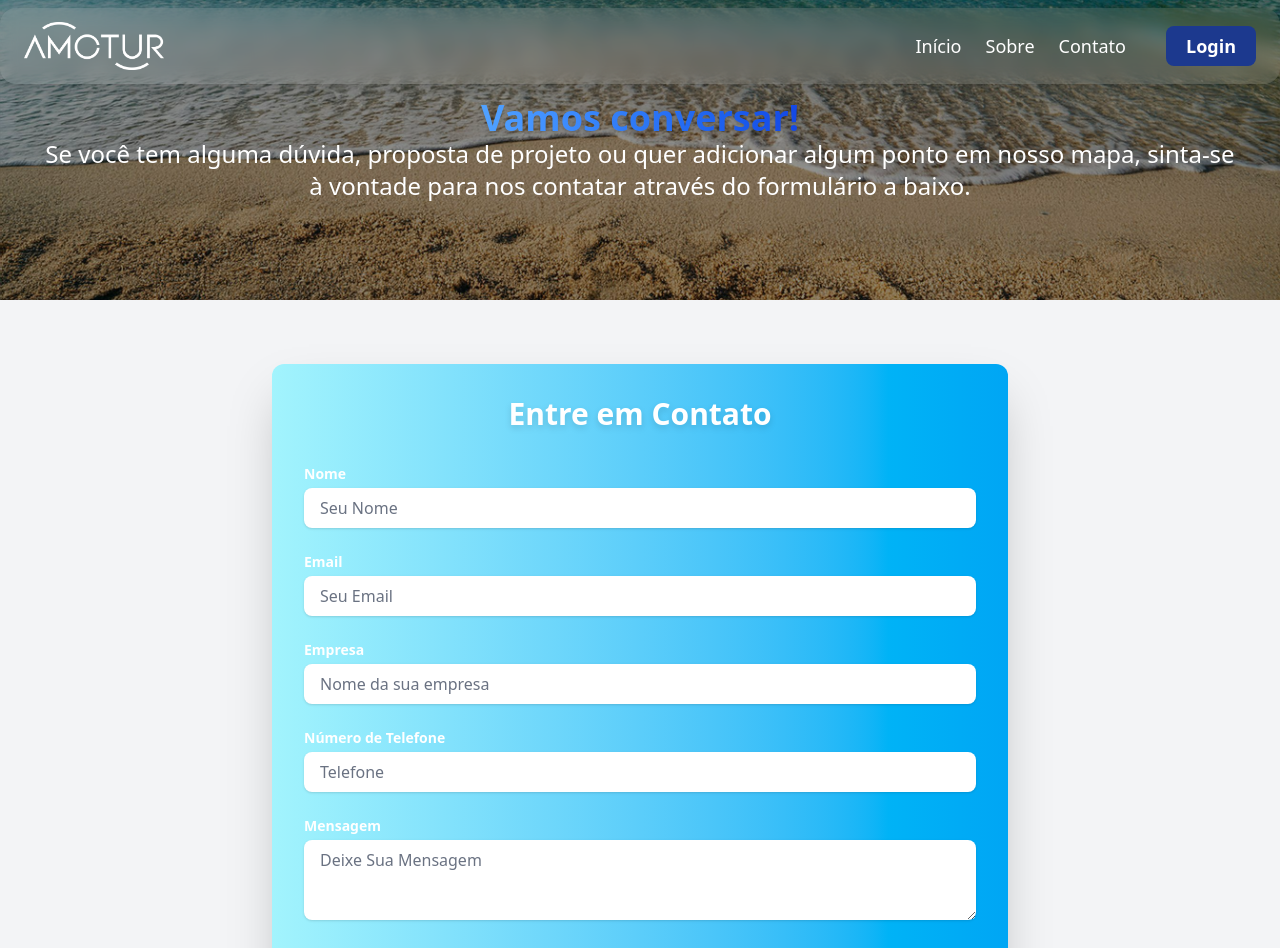
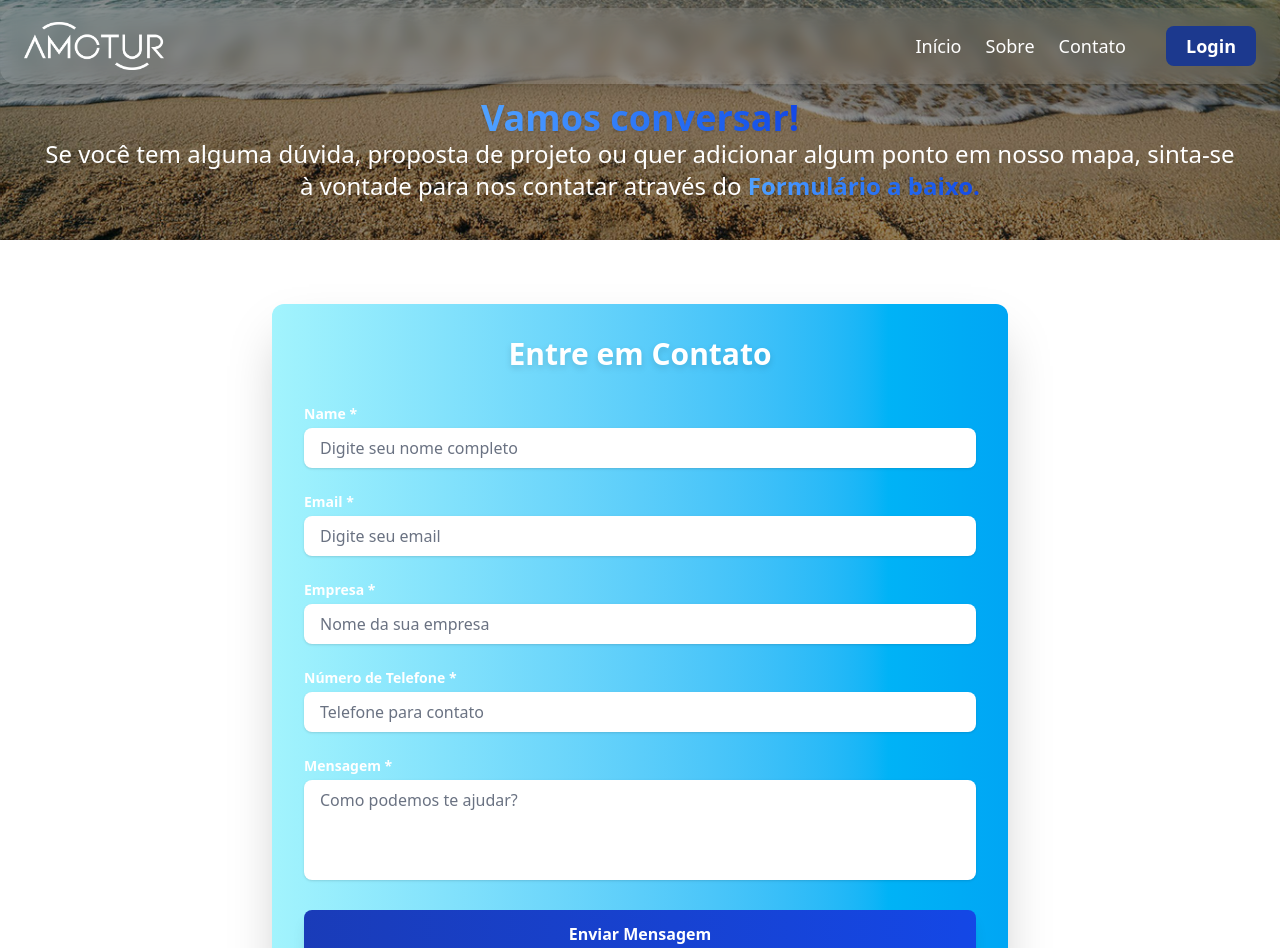
Before and after one commit to JuanMarks/mapa-praia-next, a Next.js app: page /contato in a window 1280 px wide. Shown: the top 948 px of the page. Built offline with nearby package versions, Linux system fonts and the light colour scheme.

Commit message:
fix: alterações em pequenos detalhes

```diff
--- a/src/components/ContatoComponents/BannerContato.tsx
+++ b/src/components/ContatoComponents/BannerContato.tsx
@@ -5,14 +5,14 @@ export default function BannerContato() {
     const imagePath = `/images/${imageName}`
 
     return (
-        <div className="relative w-full h-[300px] overflow-hidden bg-cover bg-[position:center_bottom] flex items-center justify-center" style={{ backgroundImage: `url('${imagePath}')` }}>
+        <div className="relative w-full h-[30vh] overflow-hidden bg-cover bg-[position:center_bottom] flex items-center justify-center" style={{ backgroundImage: `url('${imagePath}')` }}>
             {/*-------> imagem mais clara */}
             <div className="absolute inset-0 bg-black/70 opacity-60"></div>
             <div className="relative z-10 text-white text-center">
-                <h1 className="sm:text-4xl text-[26px] px-8 font-bold">
+                <h1 className="sm:text-4xl text-[26px] px-8 font-bold pt-15">
                 <span className='bg-gradient-to-r from-blue-400 to-blue-700 bg-clip-text text-transparent font-extrabold drop-shadow'>Vamos conversar!</span>
             </h1>
-            <p className="md:text-2xl text-[16px] md:px-9 px-4">Se você tem alguma dúvida, proposta de projeto ou quer adicionar algum ponto em nosso mapa, sinta-se à vontade para nos contatar através do formulário a baixo.</p>
+            <p className="md:text-2xl text-[16px] md:px-9 px-4">Se você tem alguma dúvida, proposta de projeto ou quer adicionar algum ponto em nosso mapa, sinta-se à vontade para nos contatar através do <span className='bg-gradient-to-r from-blue-400 to-blue-700 bg-clip-text text-transparent font-extrabold drop-shadow'>Formulário a baixo.</span></p>
       </div>
     </div>
     )
--- a/src/components/ContatoComponents/ContatoPage.tsx
+++ b/src/components/ContatoComponents/ContatoPage.tsx
@@ -1,4 +1,4 @@
-'use client'; // Necessário para componentes interativos no App Router do Next.js 13+
+'use client';
 
 import React, { useState } from 'react';
 
@@ -11,7 +11,13 @@ export default function ContatoPage() {
     message: '',
   });
 
-  const handleChange = (e: any) => {
+  type FormField = keyof typeof formData;
+
+  const [isSubmitting, setIsSubmitting] = useState(false);
+  const [successMessage, setSuccessMessage] = useState('');
+  const [errorMessage, setErrorMessage] = useState('');
+
+  const handleChange = (e: React.ChangeEvent<HTMLInputElement | HTMLTextAreaElement>) => {
     const { name, value } = e.target;
     setFormData((prevData) => ({
       ...prevData,
@@ -19,8 +25,11 @@ export default function ContatoPage() {
     }));
   };
 
-  const handleSubmit = (e: any) => {
+  const handleSubmit = (e: React.FormEvent) => {
     e.preventDefault();
+    setIsSubmitting(true);
+    setSuccessMessage('');
+    setErrorMessage('');
 
     const { name, email, empresa, phone, message } = formData;
     const emailTarget = "josenilsonsousa366@gmail.com";
@@ -42,148 +51,89 @@ export default function ContatoPage() {
 
     const mailtoLink = `mailto:${emailTarget}?subject=${encodeURIComponent(`Contato de ${name} - ${empresa}`)}&body=${encodeURIComponent(body)}`;
 
-
+    try {
       window.location.href = mailtoLink;
-
-    // Opcional: Limpar o formulário após o envio
-    setFormData({
-      name: '',
-      email: '',
-      empresa: '',
-      phone: '',
-      message: '',
-    });
+      setSuccessMessage('Mensagem enviada com sucesso!');
+      setFormData({ name: '', email: '', empresa: '', phone: '', message: '' });
+    } catch (error) {
+      setErrorMessage('Ocorreu um erro ao tentar enviar a mensagem.');
+    } finally {
+      setIsSubmitting(false);
+    }
   };
 
   return (
-    // Seção de Contato com um fundo cinza claro e espaçamento vertical
-    <section id="contato" className="py-16 bg-gray-100 flex items-center justify-center">
-      {/* Container principal para centralizar e limitar a largura do formulário */}
+    <section id="contato" className="py-16 bg-white flex items-center justify-center">
       <div className="container mx-auto px-4 md:max-w-3/5 max-w-full">
-        {/* Card do Formulário com gradiente e sombra aprimorada */}
-        <div className="w-full
-                       bg-gradient-to-r from-cyan-200 to-sky-500
-                      p-8 rounded-xl shadow-2xl transform transition-all duration-300 hover:shadow-3xl
-                      dark:from-blue-600 dark:to-blue-800
-                      ">
+        <div className="w-full bg-gradient-to-r from-cyan-200 to-sky-500 p-8 rounded-xl shadow-2xl transform transition-all duration-300 hover:shadow-3xl dark:from-blue-600 dark:to-blue-800">
           <h2 className="text-3xl font-extrabold text-white text-center mb-8 drop-shadow-md">
             Entre em Contato
           </h2>
+
+          {successMessage && (
+            <div className="mb-4 p-4 bg-green-100 text-green-800 rounded-md text-center">
+              {successMessage}
+            </div>
+          )}
+
+          {errorMessage && (
+            <div className="mb-4 p-4 bg-red-100 text-red-800 rounded-md text-center">
+              {errorMessage}
+            </div>
+          )}
+
           <form onSubmit={handleSubmit} className="space-y-6">
-            {/* Campo Nome */}
-            <div>
-              <label htmlFor="name" className="block text-sm font-semibold text-white mb-1">
-                Nome
+            {(Object.keys(formData) as FormField[]).map((field) => (
+              <div key={field}>
+                <label htmlFor={field} className="block text-sm font-semibold text-white mb-1">
+                  {field === 'empresa' ? 'Empresa *' :
+                   field === 'phone' ? 'Número de Telefone *' :
+                   field === 'message' ? 'Mensagem *' :
+                   `${field.charAt(0).toUpperCase() + field.slice(1)} *`}
                 </label>
+                {field !== 'message' ? (
                   <input
-                type="text"
-                id="name"
-                name="name"
-                placeholder="Seu Nome"
-                value={formData.name}
+                    type={field === 'email' ? 'email' : 'text'}
+                    id={field}
+                    name={field}
+                    placeholder={
+                      field === 'name' ? 'Digite seu nome completo' :
+                      field === 'email' ? 'Digite seu email' :
+                      field === 'empresa' ? 'Nome da sua empresa' :
+                      field === 'phone' ? 'Telefone para contato' :
+                      ''
+                    }
+                    value={formData[field]}
                     onChange={handleChange}
                     required
-                className="w-full px-4 py-2 bg-white text-gray-800 placeholder-gray-500
-                           rounded-lg shadow-sm
-                           focus:outline-none focus:ring-2 focus:ring-blue-300 focus:border-blue-300
-                           transition duration-200 ease-in-out
-                           "
+                    className="w-full px-4 py-2 bg-white text-gray-800 placeholder-gray-500 rounded-lg shadow-sm focus:outline-none focus:ring-2 focus:ring-blue-300 transition duration-200 ease-in-out"
                   />
-            </div>
-            {/* Campo Email */}
-            <div>
-              <label htmlFor="email" className="block text-sm font-semibold text-white mb-1">
-                Email
-              </label>
-              <input
-                type="email"
-                id="email"
-                name="email"
-                placeholder="Seu Email"
-                value={formData.email}
+                ) : (
+                  <textarea
+                    id={field}
+
+                    name={field}
+                    rows={6}
+                    placeholder="Como podemos te ajudar?"
+                    value={formData[field]}
                     onChange={handleChange}
                     required
-                className="w-full px-4 py-2 bg-white text-gray-800 placeholder-gray-500
-                           rounded-lg shadow-sm
-                           focus:outline-none focus:ring-2 focus:ring-blue-800
-                           transition duration-200 ease-in-out
-                           "
-              />
+                    className="w-full max-h-25 resize-none px-4 py-2 bg-white text-gray-800 placeholder-gray-500 rounded-lg shadow-sm focus:outline-none focus:ring-2 focus:ring-blue-300 transition duration-200 ease-in-out"
+                  ></textarea>
+                )}
               </div>
-            {/* Campo Assunto */}
-            <div>
-              <label htmlFor="empresa" className="block text-sm font-semibold text-white mb-1">
-                Empresa
-              </label>
-              <input
-                type="text"
-                id="empresa"
-                name="empresa"
-                placeholder="Nome da sua empresa"
-                value={formData.empresa}
-                onChange={handleChange}
-                required
-                className="w-full px-4 py-2 bg-white text-gray-800 placeholder-gray-500
-                           rounded-lg shadow-sm
-                           focus:outline-none focus:ring-2 focus:ring-blue-300 focus:border-blue-300
-                           transition duration-200 ease-in-out
-                           "
-              />
-            </div>
-            <div>
-              <label htmlFor="phone" className="block text-sm font-semibold text-white mb-1">
-                Número de Telefone
-              </label>
-              <input
-                type="text"
-                id="phone"
-                name="phone"
-                placeholder="Telefone"
-                value={formData.phone}
-                onChange={handleChange}
-                required
-                className="w-full px-4 py-2 bg-white text-gray-800 placeholder-gray-500
-                           rounded-lg shadow-sm
-                           focus:outline-none focus:ring-2 focus:ring-blue-300 focus:border-blue-300
-                           transition duration-200 ease-in-out
-                           "
-              />
-            </div>
-            {/* Campo Mensagem */}
-            <div>
-              <label htmlFor="message" className="block text-sm font-semibold text-white mb-1">
-                Mensagem
-              </label>
-              <textarea
-                id="message"
-                name="message"
-                rows={6} // Aumentado para 6 linhas para mais espaço
-                placeholder="Deixe Sua Mensagem"
-                value={formData.message}
-                onChange={handleChange}
-                required
-                className="w-full max-h-20 px-4 py-2 bg-white text-gray-800 placeholder-gray-500
-                           rounded-lg shadow-sm resize-y
-                           focus:outline-none focus:ring-2 focus:ring-blue-300 focus:border-blue-300
-                           transition duration-200 ease-in-out
-                           "
-              ></textarea>
-            </div>
-            {/* Botão de Envio */}
+            ))}
+
             <button
               type="submit"
-              className="w-full
-                         bg-gradient-to-r from-blue-800 to-blue-700 hover:bg-blue-900
-                         text-white font-bold py-3 px-6 rounded-lg shadow-lg
-                         transition duration-300 ease-in-out transform hover:scale-103
-                         focus:outline-none focus:ring-3 focus:ring-blue-400 focus:ring-offset-2 focus:ring-offset-blue-700
-                         "
+              disabled={isSubmitting}
+              className="w-full bg-gradient-to-r from-blue-800 to-blue-700 hover:bg-blue-900 text-white font-bold py-3 px-6 rounded-lg shadow-lg transition duration-300 ease-in-out transform hover:scale-103 focus:outline-none focus:ring-3 focus:ring-blue-400 focus:ring-offset-2 focus:ring-offset-blue-700"
             >
-              Enviar Mensagem
+              {isSubmitting ? 'Enviando...' : 'Enviar Mensagem'}
             </button>
           </form>
         </div>
       </div>
     </section>
   );
-};
+}
--- a/src/components/RightSideBar.tsx
+++ b/src/components/RightSideBar.tsx
@@ -90,7 +90,7 @@ const LocationSearch = ({ onLocationSelect }: LocationSearchProps) => {
             <div
                 ref={searchContainerRef}
                 // Posiciona o componente no canto superior direito sobre o mapa
-                className="absolute top-4 left-1/2 -translate-x-1/2 sm:left-auto sm:translate-x-0 sm:right-8 md:right-12 lg:right-16 z-[5000] w-[90%] sm:w-[80%] md:w-[400px] bg-white rounded" //----------> fundo branco e rounded
+                className="absolute top-4 left-1/2 -translate-x-1/2 sm:left-auto sm:translate-x-0 sm:right-8 md:right-12 lg:right-16 z-[500] w-[90%] sm:w-[80%] md:w-[400px] bg-white rounded" //----------> fundo branco e rounded
             >
                 <div className="relative shadow-lg overflow-hidden">
                     {/* Ícone de busca dentro do input */}
--- a/src/components/SobreComponents/inicioSobre.tsx
+++ b/src/components/SobreComponents/inicioSobre.tsx
@@ -5,10 +5,10 @@ export default function InicioSobre() {
   const imagePath = `/images/${imageName}`
 
   return (
-    <div className="relative w-full h-[300px] overflow-hidden bg-cover bg-[position:center_bottom] flex items-center justify-center" style={{ backgroundImage: `url('${imagePath}')` }}>
+    <div className="relative w-full h-[30vh] overflow-hidden bg-cover bg-[position:center_bottom] flex items-center justify-center" style={{ backgroundImage: `url('${imagePath}')` }}>
       <div className="absolute inset-0 bg-black/70 opacity-60 "></div>
       <div className="relative z-10 text-white text-center">
-        <h1 className="sm:text-4xl text-[25px] px-6 font-bold pt-10">
+        <h1 className="sm:text-4xl text-[25px] px-6 font-bold pt-17">
           O <span className='bg-gradient-to-r from-blue-400 to-blue-700 bg-clip-text text-transparent font-extrabold drop-shadow'>Amotur</span> tem um propósito simples: tornar o turismo <span className='bg-gradient-to-r from-blue-400 to-blue-700 bg-clip-text text-transparent font-extrabold drop-shadow'>mais prático</span>, <span className='bg-gradient-to-r from-blue-400 to-blue-700 bg-clip-text text-transparent font-extrabold drop-shadow'>acessível</span> e repleto de <span className='bg-gradient-to-r from-blue-400 to-blue-700 bg-clip-text text-transparent font-extrabold drop-shadow'>experiências memoráveis.</span>
         </h1>
       </div>
```
Also changed, not shown: src/components/Header.tsx (+8 -3 lines), src/components/PageAdmin.tsx (+16 -5 lines), public/images/logo_amotur.png. Lines whose indentation alone changed are shown as unchanged.
